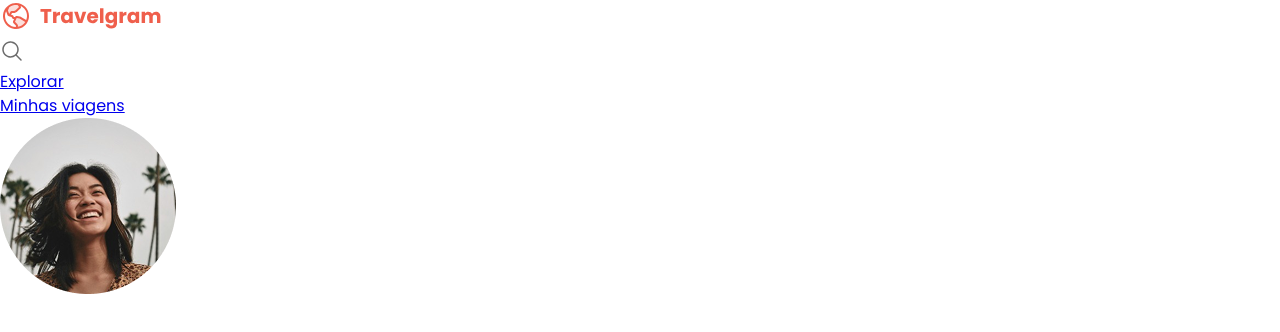
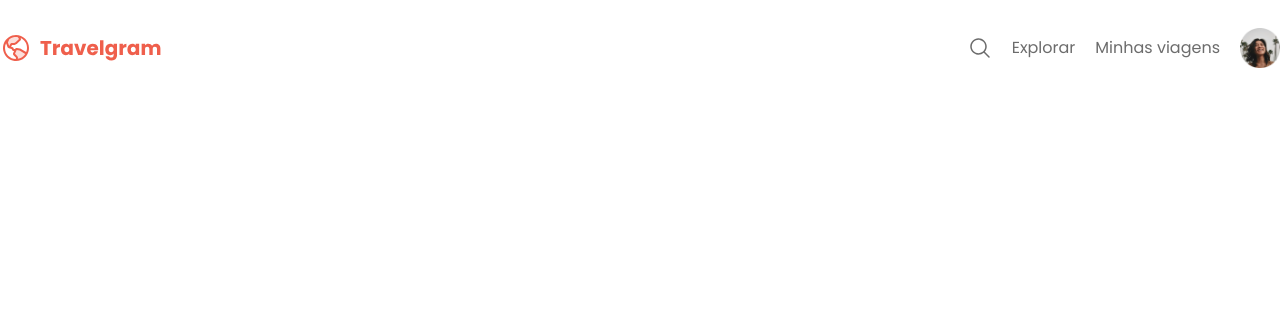
Before and after one commit to juliaassuncao/travelgram, a plain HTML site: page index.html in a window 1280 px wide. Drawn offline with Linux system fonts and the light colour scheme.

Commit message:
style(nav): inicia estilização da nav

```diff
--- a/styles/global.css
+++ b/styles/global.css
@@ -9,7 +9,7 @@
   --background-color: #FFFFFF;
   --surface-color: #F5F5F5;
   --skeleton-color: #D9D9D9;
-  --shape-transparency: #ffffff70;
+  --shape-transparency: #FFFFFF70;
   --text-color-primary: #313131;
   --text-color-secondary: #6C6C6C;
 
@@ -19,8 +19,19 @@
   --text-md: 14px/170% var(--font-family);
   --text-sm: 12px/170% var(--font-family);
 }
- body {
+
+body {
   font: var(--text);
   color: var(--text-color-secondary);
   background-color: var(--background-color);
- }
+}
+
+a {
+  text-decoration: none;
+  color: inherit; /* Herda a cor do elemento pai */
+}
+
+a:hover {
+  color: var(--brand-color);
+  text-decoration: underline;
+}
--- a/styles/index.css
+++ b/styles/index.css
@@ -1 +1,2 @@
 @import url(global.css);
+@import url(nav.css);
--- /dev/null
+++ b/styles/nav.css
@@ -0,0 +1,22 @@
+nav {
+  display: flex;
+  justify-content: space-between;
+  align-items: center;
+
+  line-height: 0;
+  padding-block: 1.25rem;
+}
+
+nav ul {
+  list-style: none;
+  display: flex;
+  align-items: center;
+  gap: 1.25rem;
+
+  padding-block: 0.5rem;
+}
+
+nav ul li:last-child img {
+  width: 2.5rem;
+  height: 2.5rem;
+}
```
Also changed, not shown: index.html (+2 -6 lines).
